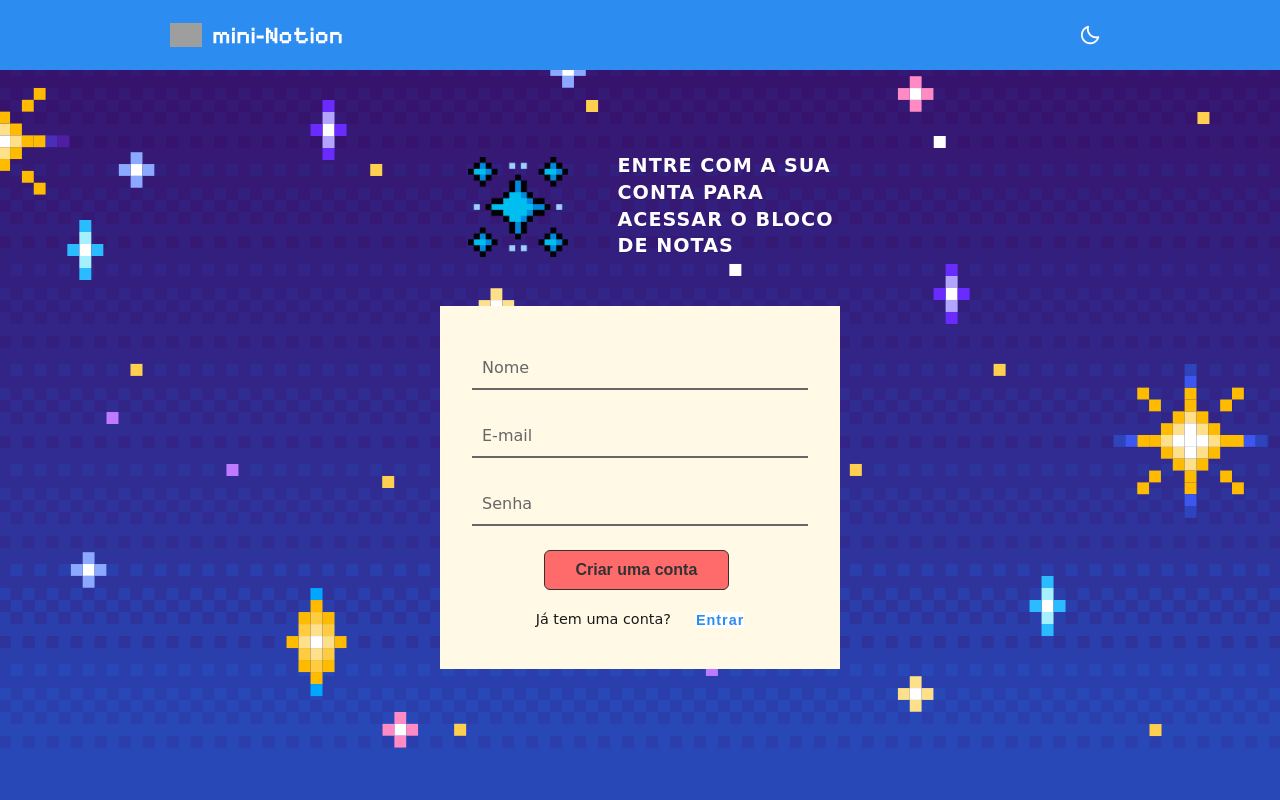
After one commit to IsacristineReis/Projeto-Fatec---2-semestre-em-ADS, a Flask app: template templates/signup.html in a window 1280 px wide. The commit adds this page. Run offline with Flask 3, Linux system fonts and the light colour scheme; the template is opened without the code that fills it, so the values that code supplies are empty; some libraries are stand-ins or nearby versions; grey boxes are pictures that could not be loaded.

Commit message:
detalhes adicionados

```diff
--- a/templates/index.html
+++ b/templates/index.html
@@ -17,7 +17,9 @@
     <div id="global-header">
       <div class="headerdiv">
         <div id="logoNote">
-          <img src="./img/notas.png" alt="" /><span>mini-Notion</span>
+          <a href="./index.html" style="text-decoration: none; color: inherit">
+            <img src="./img/notas.png" alt="logo da marca" /><span>mini-Notion</span>
+          </a>
         </div>
         <div id="userName" style="background-color: aquamarine"></div>
         <div class="darkLight">
@@ -29,7 +31,10 @@
     <!-- HEADER PAGE -->
     <div id="Main-page">
       <div id="title-page">Faça sua anotações</div>
-      <div id="subtitle-page">No <span>mini-Notion</span> você pode fazer suas anotações. Além disso, você pode verificar o clima da cidade de sua escolha </div>
+      <div id="subtitle-page">
+        No <span>mini-Notion</span> você pode fazer suas anotações. Além disso,
+        você pode verificar o clima da cidade de sua escolha
+      </div>
     </div>
     <!-- Criar uma anotação {Titulo, Conteúdo, adicionar nota} lista deletar e editar-->
     <!-- From Uiverse.io by mamyapro123 -->
@@ -79,7 +84,7 @@
 
     <!-- Botão Flutuande -->
     <button class="floating-btn" id="openWeatherBtn">
-      <i class="bx bx-cloud-sun" />
+      <i class="bx bx-cloud-sun"></i>
     </button>
 
     <!-- Modal do clima -->
--- a/templates/script.js
+++ b/templates/script.js
@@ -1,4 +1,4 @@
-const API_URL = "http://localhost:5000/notas";
+const API_URL = "http://127.0.0.1:5500/templates/index.html";
 
 const form = document.getElementById("form-nota");
 const inputId = document.getElementById("nota-id");
@@ -101,11 +101,77 @@ function temp() {
   }, 2000);
 }
 
-// === fomulário de login === /
+// === fomulário de login === //
 
+document.addEventListener("DOMContentLoaded", () => {
+    const form = document.getElementById("signUp");
+    const usernameInput = document.getElementById("username");
+    const emailInput = document.getElementById("email");
+    const passwordInput = document.getElementById("password");
+    const formMessage = document.getElementById("formMessage");
 
+    form.addEventListener("submit", async (e) => {
+        e.preventDefault();
 
+        const username = usernameInput.value.trim();
+        const email = emailInput.value.trim();
+        const password = passwordInput.value;
 
+        // Validação simples antes de enviar
+        if (username === "" || email === "" || password === "") {
+            showMessage("Preencha todos os campos.", "error");
+            return;
+        }
+
+        if (password.length < 6) {
+            showMessage("A senha precisa ter pelo menos 6 caracteres.", "error");
+            return;
+        }
+
+        const submitBtn = form.querySelector(".btn_formLogin");
+        submitBtn.disabled = true;
+        submitBtn.textContent = "Criando conta...";
+
+        try {
+            // Endpoint que você vai criar no Flask (ex: @app.route("/signup", methods=["POST"]))
+            const response = await fetch("/signup", {
+                method: "POST",
+                headers: {
+                    "Content-Type": "application/json"
+                },
+                body: JSON.stringify({ username, email, password })
+            });
+
+            const data = await response.json();
+
+            if (!response.ok) {
+                // Ex: e-mail já cadastrado, erro de validação no backend
+                showMessage(data.message || "Erro ao criar conta. Tente novamente.", "error");
+                return;
+            }
+
+            showMessage("Conta criada com sucesso! Redirecionando...", "success");
+
+            // Redireciona para a página principal depois de confirmar o cadastro
+            setTimeout(() => {
+                window.location.href = "index.html";
+            }, 1200);
+
+        } catch (error) {
+            showMessage("Não foi possível conectar ao servidor. Tente novamente.", "error");
+        } finally {
+            submitBtn.disabled = false;
+            submitBtn.textContent = "Criar uma conta";
+        }
+    });
+
+    function showMessage(text, type) {
+        formMessage.textContent = text;
+        formMessage.className = `form-message ${type}`;
+    }
+});
+
+// === end === //
 
 // === Botão dark e light ===
 const darkLightBtn = document.querySelector('.darkLight');
--- /dev/null
+++ b/templates/signup.html
@@ -0,0 +1,93 @@
+<!doctype html>
+<html lang="pt-br">
+  <head>
+    <meta charset="UTF-8" />
+    <meta name="viewport" content="width=device-width, initial-scale=1.0" />
+    <title>Tela de criar conta</title>
+    <link rel="stylesheet" href="styles.css" />
+    <link
+      href="https://cdn.boxicons.com/3.0.8/fonts/basic/boxicons.min.css"
+      rel="stylesheet"
+    />
+  </head>
+  <body>
+    <div
+      class="backgroundImages fhOXIb"
+      style="background-image: url(./img/skyBackground.svg)"
+    ></div>
+    <!-- Header -->
+    <div id="global-header">
+      <div class="headerdiv">
+        <div id="logoNote">
+          <a href="./signup.html" style="text-decoration: none; color: inherit">
+            <img src="./img/notas.png" alt="logo da marca" /><span>mini-Notion</span>
+          </a>
+        </div>
+        <div class="darkLight">
+          <i class="bx bx-moon moon"></i>
+          <i class="bx bx-sun sun"></i>
+        </div>
+      </div>
+    </div>
+
+    <!-- Formulário de login -->
+    <div class="loginwrapper">
+      <div class="warning">
+        <div id="imageLogin">
+          <img src="./img/star.png" alt="" />
+        </div>
+        <div id="textLogin">
+          <h1 class="heading">
+            Entre com a sua conta para acessar o bloco de notas
+          </h1>
+        </div>
+      </div>
+      <div class="container">
+        <form class="form" action="#" method="post" id="signUp">
+          <div class="input-field">
+            <input
+              required
+              autocomplete="off"
+              type="text"
+              name="text"
+              id="username"
+            />
+            <label for="username">Nome</label>
+          </div>
+          <div class="input-field">
+            <input
+              required
+              autocomplete="off"
+              type="email"
+              name="email"
+              id="email"
+            />
+            <label for="email">E-mail</label>
+          </div>
+          <div class="input-field">
+            <input
+              required
+              autocomplete="off"
+              type="password"
+              name="password"
+              id="password"
+            />
+            <label for="password">Senha</label>
+          </div>
+          <div class="btn-container">
+            <a href="index.html">
+              <button class="btn_formLogin">Criar uma conta</button>
+            </a>
+          </div>
+        </form>
+        <div id="log_in">
+          <p>Já tem uma conta?</p>
+          <a href="./login.html">
+            <button class="btn_log_in" id="btn-login">Entrar</button>
+          </a>
+        </div>
+      </div>
+    </div>
+    <script src="script.js"></script>
+  </body>
+</html>
--- a/templates/styles.css
+++ b/templates/styles.css
@@ -85,7 +85,7 @@ body {
   align-items: center;
   justify-content: space-between;
 }
-#logoNote {
+#logoNote a{
   display: flex;
   align-items: center;
   gap: 10px;
@@ -96,9 +96,10 @@ body {
   object-fit: contain;
 }
 #logoNote span {
-  font-size: 1.2rem;
+  font-size: 1.5rem;
   font-weight: 600;
   color: #ffffff;
+  font-family: "Pixelify Sans", sans-serif;
 }
 /*botões*/
 .darkLight {
@@ -380,82 +381,6 @@ li {
 
 /* ======================================================================== */
 
-/* Campos com label flutuante */
-.input-field {
-  position: relative;
-}
-.input-field input {
-  width: 100%;
-  padding: 12px 10px;
-  font-size: 1rem;
-  border: none;
-  border-bottom: 2px solid #ccc;
-  outline: none;
-  background: transparent;
-  color: #1a1a1a;
-  transition: border-color 0.3s ease;
-}
-.input-field label {
-  position: absolute;
-  left: 10px;
-  top: 12px;
-  font-size: 1rem;
-  color: #888;
-  pointer-events: none;
-  transition: all 0.2s ease;
-}
-.input-field input:focus,
-.input-field input:valid {
-  border-bottom-color: var(--header-bg);
-}
-.input-field input:focus ~ label,
-.input-field input:valid ~ label {
-  top: -14px;
-  font-size: 0.75rem;
-  color: #2d8cf0;
-}
-.btn_formLogin {
-  width: 100%;
-  padding: 12px;
-  border-radius: 6px;
-  border: 1.5px solid var(--text-color);
-  background-color: #2d8cf0;
-  color: #ffffff;
-  font-size: 1rem;
-  font-weight: 600;
-  cursor: pointer;
-  transition: background-color 0.2s ease;
-}
-.btn_formLogin:hover {
-  width: 101%;
-  box-shadow: 5px 5px 0px var(--ink);
-}
-/* Entrar na conta */
-#log_in {
-  display: flex;
-  gap: 25px;
-  align-items: center;
-  justify-content: center;
-}
-#log_in p {
-  text-decoration: none;
-  font-size: 0.9rem;
-  color: var(--text-color);
-  font-weight: 400;
-}
-.btn_log_in {
-  font-size: 0.9rem;
-  font-weight: 600;
-  letter-spacing: 1px;
-  color: var(--header-bg);
-  cursor: pointer;
-  transition: all 0.15s ease;
-  background-color: var(--bg-color);
-  border: none;
-}
-.btn_log_in:hover {
-  font-size: 1rem;
-}
 /* ======================================================================== */
 
 /* Botão */
@@ -634,10 +559,8 @@ li {
 #footer {
   text-align: center;
   padding: 20px;
-  background-color: var(--header-bg);
   color: var(--bg-color);
   font-size: 14px;
-  position: fixed;
   bottom: 0;
   width: 100%;
 }
@@ -672,7 +595,10 @@ li {
   font-size: 1.2rem;
   font-weight: 600;
   line-height: 1.4;
-  font-family: "Pixelify Sans", sans-serif;
+  text-transform: uppercase;
+  letter-spacing: 1px;
+  text-shadow: 1px 1px 0px rgba(0, 0, 0, 0.1);
+  /* font-family: "Pixelify Sans", sans-serif; */
 }
 #imageLogin {
   height: 150px;
@@ -694,15 +620,110 @@ li {
 }
 /* Container do formulário */
 .container {
-  background-color: #ffffff;
+  background-color: var(--paper-front);
   width: 100%;
-  max-width: 380px;
+  max-width: 400px;
   padding: 40px 32px;
-  border-radius: 12px;
-  box-shadow: 0 10px 30px rgba(0, 0, 0, 0.2);
+  border: var(--border-width) solid var(--ink);
+  border-radius: var(--sketch-radius-1);
+  box-shadow: var(--shadow-offset) var(--shadow-offset) 0px var(--ink);
+  font-family: inherit;
+  display: flex;
+  flex-direction: column;
 }
 .form {
   display: flex;
   flex-direction: column;
   gap: 24px;
 }
+/* Campos com label flutuante */
+.input-field {
+  position: relative;
+}
+.input-field input {
+  width: 100%;
+  padding: 12px 10px;
+  font-size: 1rem;
+  border: none;
+  border-bottom: 2px solid #666;
+  outline: none;
+  background: transparent;
+  color: #1a1a1a;
+  transition: border-color 0.3s ease;
+}
+.input-field label {
+  position: absolute;
+  left: 10px;
+  top: 12px;
+  font-size: 1rem;
+  color: #666;
+  pointer-events: none;
+  transition: all 0.2s ease;
+}
+.input-field input:focus,
+.input-field input:valid {
+  border-bottom-color: var(--text);
+}
+.input-field input:focus ~ label,
+.input-field input:valid ~ label {
+  top: -14px;
+  font-size: 0.75rem;
+  color: var(--text);
+}
+.form-message {
+    text-align: center;
+    font-size: 0.9rem;
+    margin-top: 12px;
+    min-height: 20px;
+}
+.form-message.error {
+    color: #e04b4b;
+}
+.form-message.success {
+    color: #2ecc71;
+}
+.btn_formLogin {
+  width: 55%;
+  height: 40px;
+  margin-left: 4.5rem;
+  border-radius: 6px;
+  border: 1.5px solid var(--ink);
+  background-color: var(--primary-btn);
+  color: var(--ink);
+  font-size: 1rem;
+  font-weight: 900;
+  cursor: pointer;
+  transition: background-color 0.2s ease;
+}
+.btn_formLogin:hover {
+  box-shadow: 4px 4px .5px var(--ink);
+  background-color: var(--primary-btn-hover);
+}
+/* Entrar na conta */
+#log_in {
+  display: flex;
+  gap: 25px;
+  align-items: center;
+  justify-content: center;
+  margin: 20px 0 0;
+}
+#log_in p {
+  text-decoration: none;
+  font-size: 0.9rem;
+  color: var(--text-color);
+  font-weight: 400;
+}
+.btn_log_in {
+  font-size: 0.9rem;
+  font-weight: 600;
+  letter-spacing: 1px;
+  color: var(--header-bg);
+  cursor: pointer;
+  transition: all 0.15s ease;
+  background-color: var(--bg-color);
+  border: none;
+}
+.btn_log_in:hover {
+  font-weight: 800;
+  text-decoration: underline;
+}
```
Also changed, not shown: templates/login.html (+11 -19 lines), 1 other file.
